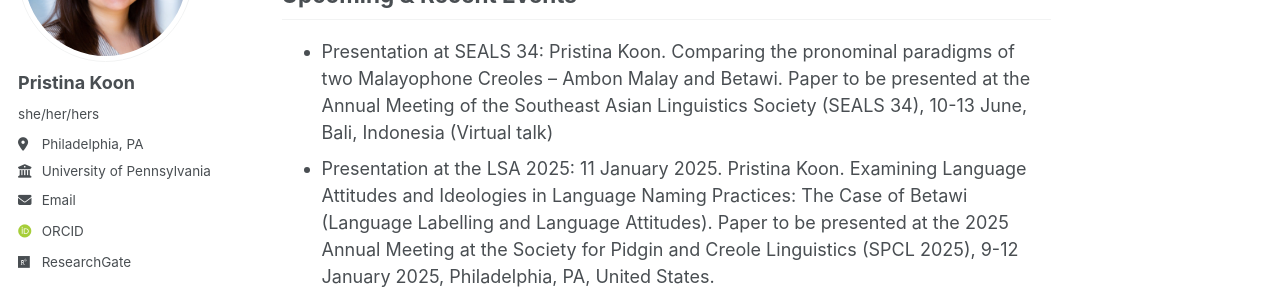
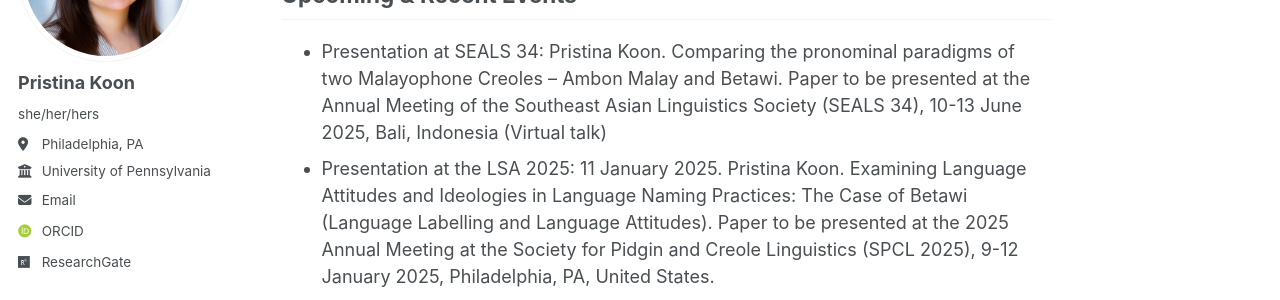
Before and after one commit to pristinakoon/pristinakoon.github.io, a Jekyll site: the page built from _pages/about.md, in a window 1280 px wide and 900 px high, scrolled down 341 px. Shown: the part 219-519 px from the top of the window. Built offline with Jekyll 4.4.1, drawn with Linux system fonts in a browser that asks for light colours; some web fonts are replaced.

Commit message:
Update about.md

```diff
--- a/_pages/about.md
+++ b/_pages/about.md
@@ -11,7 +11,7 @@ I am a [first-year PhD student](https://www.ling.upenn.edu/people/pristina-koon)
 I can be best reached at pristina[at]sas[dot]upenn[dot]edu, or you can use this [link](mailto:pristina@sas.upenn.edu). I live and [work](https://collaborativehistory.gse.upenn.edu/stories/original-people-and-their-land-lenape-pre-history-18th-century) on the Indigenous territory Lenapehoking of the [Lenape](https://www.lenape-nation.org/). As a linguist, the role language policy and planning played in the systematic repression of Indigenous languages, histories, and cultures cannot be overlooked. To learn more about the Lenape language, specifically, please visit these sources: [Lenape Language Introduction](https://delawaretribe.org/blog/2013/06/26/language/), [The Lenape Talking Dictionary](https://www.talk-lenape.org/), [Place-Names](https://monumentlab.com/bulletin/place-names-as-monuments-the-entangled-histories-of-coaquannock-and-philadelphia), and [References](https://samnoblemuseum.ou.edu/collections-and-research/native-american-languages/map-of-oklahoma-languages/unami-language/).
 
 ## Upcoming & Recent Events ##
-- Presentation at SEALS 34: Pristina Koon. Comparing the pronominal paradigms of two Malayophone Creoles – Ambon Malay and Betawi. Paper to be presented at the Annual Meeting of the Southeast Asian Linguistics Society (SEALS 34), 10-13 June, Bali, Indonesia (Virtual talk)
+- Presentation at SEALS 34: Pristina Koon. Comparing the pronominal paradigms of two Malayophone Creoles – Ambon Malay and Betawi. Paper to be presented at the Annual Meeting of the Southeast Asian Linguistics Society (SEALS 34), 10-13 June 2025, Bali, Indonesia (Virtual talk)
 - Presentation at the LSA 2025: 11 January 2025. Pristina Koon. Examining Language Attitudes and Ideologies in Language Naming Practices: The Case of Betawi (Language Labelling and Language Attitudes). Paper to be presented at the 2025 Annual Meeting at the Society for Pidgin and Creole Linguistics (SPCL 2025), 9-12 January 2025, Philadelphia, PA, United States.
 - Presentation at SPCL 2025: 11 January 2025. Pristina Koon. Contact-Induced Change in Betawi Free and Enclitic Pronouns. Poster to be presented at the 2025 Annual Meeting of the Linguistic Society of America (LSA 2025), 9-12 January 2025, Philadelphia, PA, United States.
 
```
